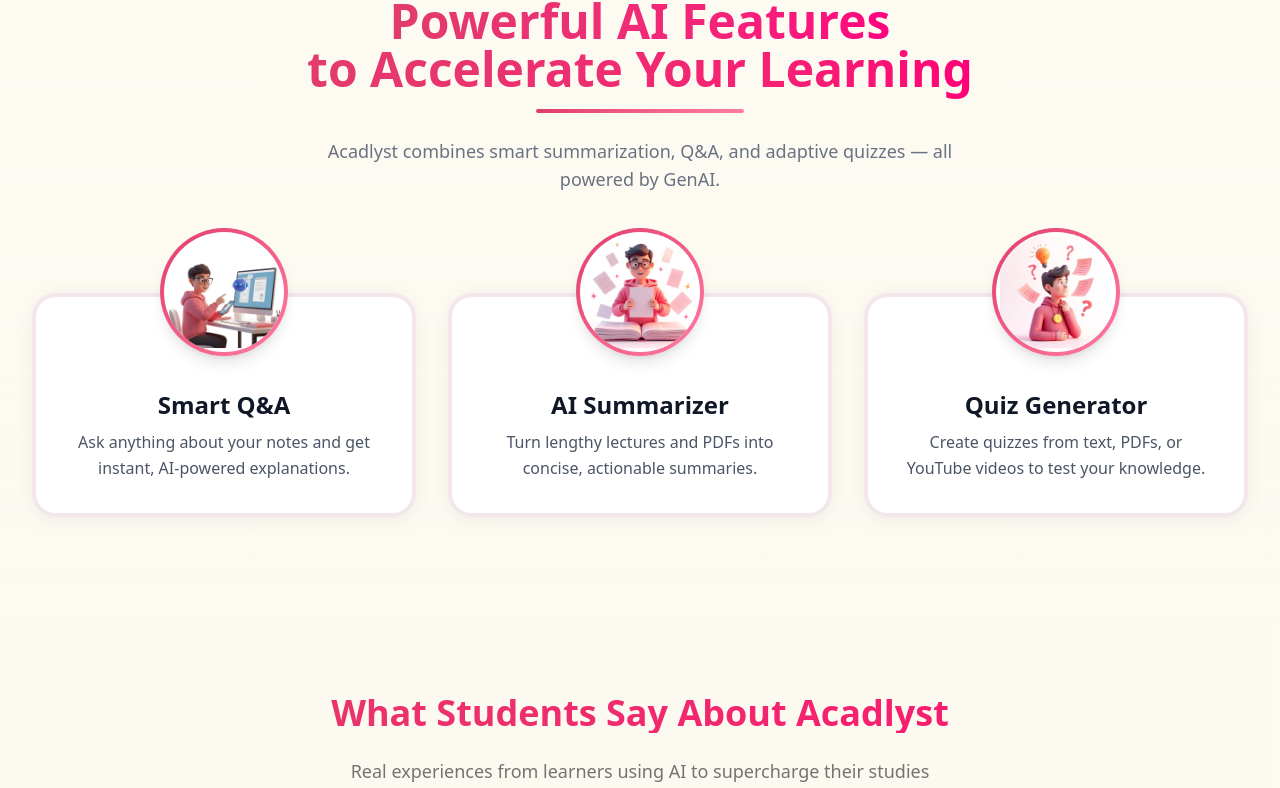
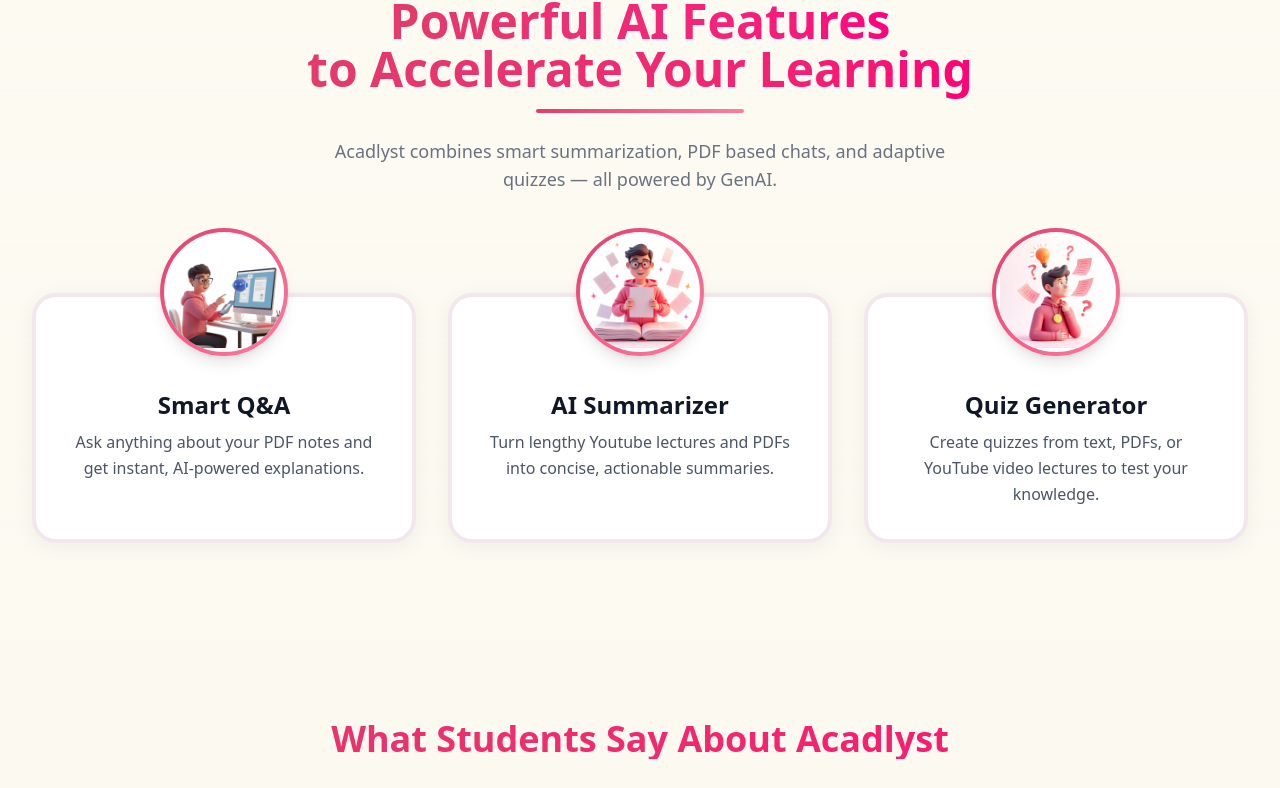
Before and after one commit to SnehaChouksey/Acadlyst, a Next.js app in the folder client/: page / in a window 1280 px wide. Shown: the part 899-1687 px from the top of the page. Built offline with nearby package versions, Linux system fonts and the light colour scheme; no server answers.

Commit message:
minor changes to UI

```diff
--- a/client/app/sign-in/[[...index]]/page.tsx
+++ b/client/app/sign-in/[[...index]]/page.tsx
@@ -1,7 +1,7 @@
 import { SignIn } from "@clerk/nextjs";
 export default function SignInPage() {
   return (
-    <div className="flex min-h-screen items-center justify-center bg-slate-900">
+    <div className="flex min-h-screen items-center justify-center bg-card">
       <div className="rounded-lg shadow bg-white p-3">
         <SignIn />
       </div>
--- a/client/app/sign-up/[[...index]]/page.tsx
+++ b/client/app/sign-up/[[...index]]/page.tsx
@@ -1,7 +1,7 @@
 import { SignUp } from "@clerk/nextjs";
 export default function SignUpPage() {
   return (
-    <div className="flex min-h-screen items-center justify-center bg-slate-900">
+    <div className="flex min-h-screen items-center justify-center bg-card">
       <div className="rounded-lg shadow bg-white p-6">
         <SignUp />
       </div>
--- a/client/components/FeatureSection.tsx
+++ b/client/components/FeatureSection.tsx
@@ -13,17 +13,17 @@
 const features = [
   {
     title: 'Smart Q&A',
-    description: 'Ask anything about your notes and get instant, AI-powered explanations.',
+    description: 'Ask anything about your PDF notes and get instant, AI-powered explanations.',
     icon: smartQaIcon,
   },
   {
     title: 'AI Summarizer',
-    description: 'Turn lengthy lectures and PDFs into concise, actionable summaries.',
+    description: 'Turn lengthy Youtube lectures and PDFs into concise, actionable summaries.',
     icon: aiSummarizerIcon,
   },
   {
     title: 'Quiz Generator',
-    description: 'Create quizzes from text, PDFs, or YouTube videos to test your knowledge.',
+    description: 'Create quizzes from text, PDFs, or YouTube video lectures to test your knowledge.',
     icon: quizGeneratorIcon,
   },
 ];
@@ -52,7 +52,7 @@
             <div className="h-1 w-52 bg-linear-to-r from-[#E23B6D] to-[#FF7CA3] rounded-full" />
           </div>
             <p className="mt-3 text-base md:text-lg text-gray-500 dark:text-gray-400 max-w-2xl mx-auto">
-            Acadlyst combines smart summarization, Q&A, and adaptive quizzes — all powered by GenAI.
+            Acadlyst combines smart summarization, PDF based chats, and adaptive quizzes — all powered by GenAI.
           </p>
         </motion.div>
         <div className="grid grid-cols-1 md:grid-cols-3 gap-10 md:gap-8 pt-5">
--- a/client/components/TestimonialsAndFooter.tsx
+++ b/client/components/TestimonialsAndFooter.tsx
@@ -75,7 +75,7 @@
               What Students Say About Acadlyst
             </h3>
             <p className="text-muted-foreground text-lg max-w-2xl mx-auto">
-              Real experiences from learners using AI to supercharge their studies
+              Real experiences from learners using Acadlyst to supercharge their studies
             </p>
           </div>
 
```
Also changed, not shown: 1 other file (tests, documents, lock files or other folders).
